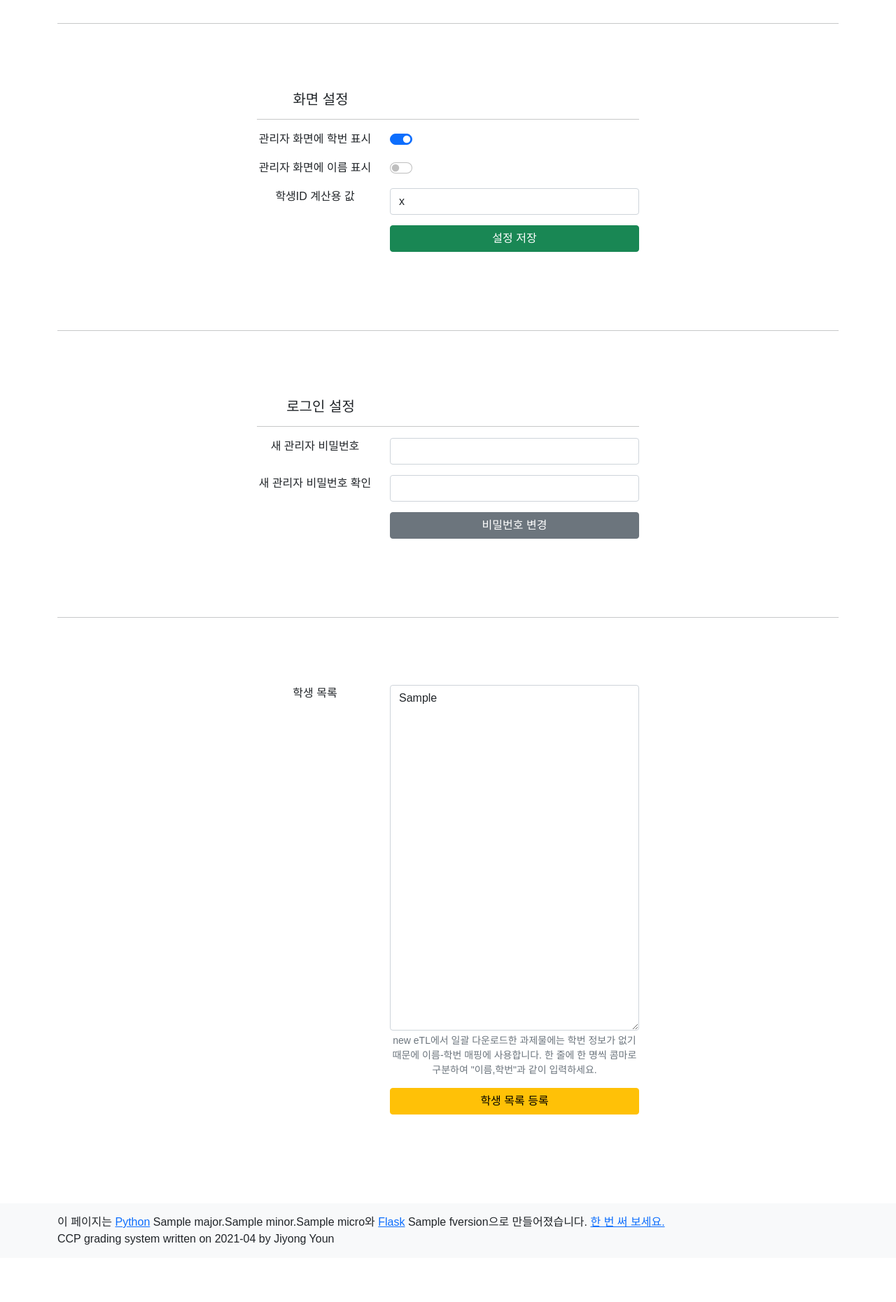
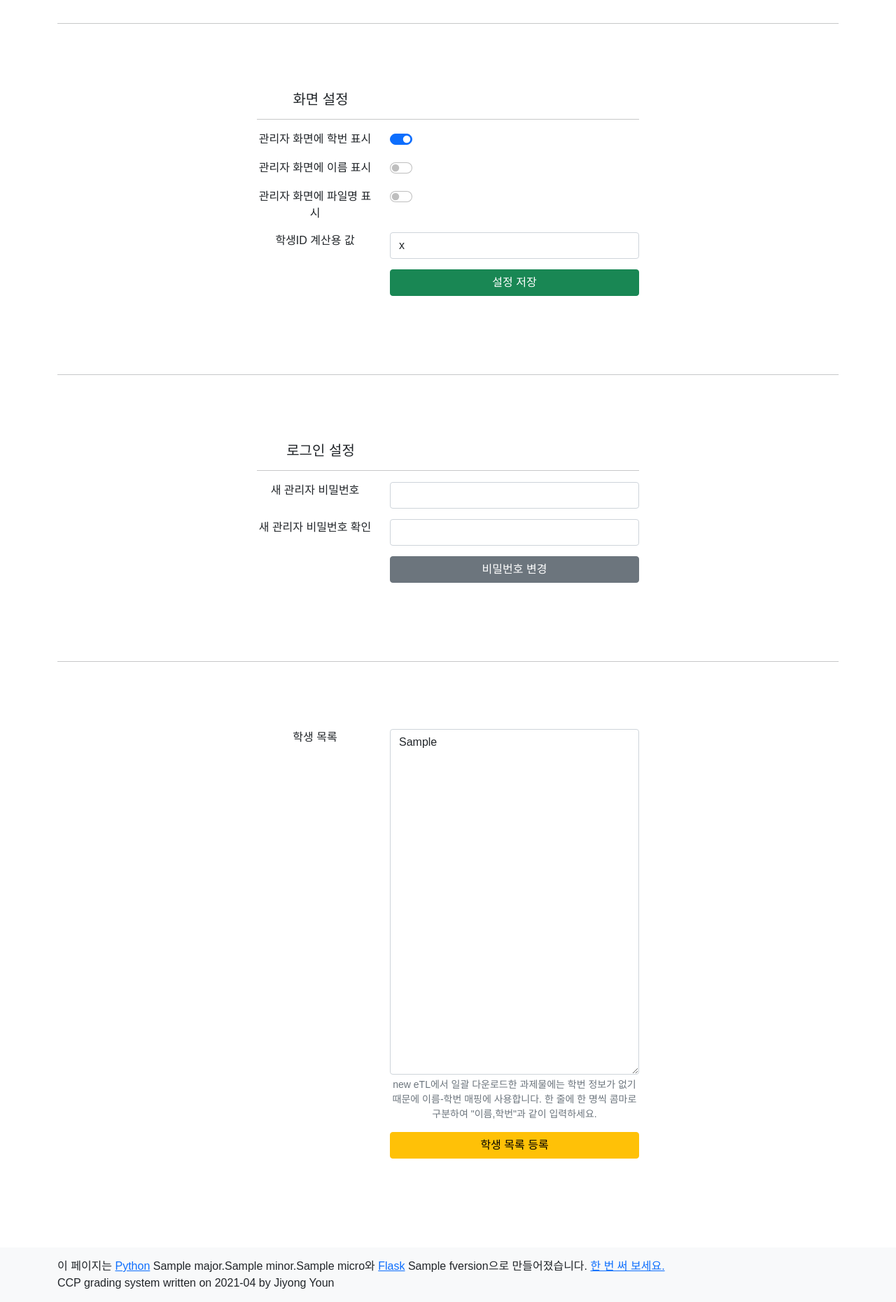
Before and after one commit to hletrd/CCP2021, a Flask app: template templates/settings.html in a window 1280 px wide. Shown: the part 829-2690 px from the top of the page at 70% size. Before the commit the page ends 2608 px from the top, so only its background shows below. Run offline with Flask 3, Linux system fonts and the light colour scheme; the template is opened without the code that fills it: most values are stand-ins (such as "Sample title", 1, 10 or a date in 2020); some libraries are stand-ins or nearby versions.

Commit message:
Optional filename publicity on the admin panel

```diff
--- a/grader.py
+++ b/grader.py
@@ -181,6 +181,7 @@ def settings():
 
 	admin_public_id = getconfig('admin_public_id', True)
 	admin_public_name = getconfig('admin_public_name', True)
+	admin_public_filename = getconfig('admin_public_filename', True)
 
 	script = getconfig('script', 'python3')
 	run_filename = getconfig('run_filename', 'main.py')
@@ -207,14 +208,22 @@ def settings():
 def settings_admin():
 	if not 'auth' in session:
 		abort(404)
+
 	if request.form.get('check-public-id') != None:
 		setconfig('admin_public_id', True)
 	else:
 		setconfig('admin_public_id', False)
+
 	if request.form.get('check-public-name') != None:
 		setconfig('admin_public_name', True)
 	else:
 		setconfig('admin_public_name', False)
+
+	if request.form.get('check-public-filename') != None:
+		setconfig('admin_public_filename', True)
+	else:
+		setconfig('admin_public_filename', False)
+
 	setconfig('hash_prime', int(request.form.get('hash_prime')))
 	return redirect('/settings')
 
@@ -293,11 +302,12 @@ def project(project_name):
 				sample = f.read()
 		admin_public_id = getconfig('admin_public_id')
 		admin_public_name = getconfig('admin_public_name')
+		admin_public_filename = getconfig('admin_public_filename')
+		hash_prime = int(getconfig('hash_prime', 997))
 
 		if not 'auth' in session:
 			pjhw = get_all_list_dict()
 			#numbers = list(map(lambda x: x[1][-3:], projects))
-			hash_prime = int(getconfig('hash_prime', 997))
 			numbers = list(map(lambda x: student_hash(x[1], hash_prime), projects))
 			if not 'data_public' in pjhw[project_name]:
 				pjhw[project_name]['data_public'] = False
@@ -308,7 +318,7 @@ def project(project_name):
 					i[2] = '***'
 				i[1] = student_hash(i[1], hash_prime)
 			return render_template('project_public.html', data={'data': prepare_data(), 'project_name': project_name, 'projects': projects, 'score_avg': score_avg, 'score_max': score_max, 'score_std': score_std, 'sample': sample, 'data_public': pjhw[project_name]['data_public']})
-		return render_template('project.html', data={'data': prepare_data(), 'project_name': project_name, 'projects': projects, 'score_avg': score_avg, 'score_max': score_max, 'score_std': score_std, 'sample': sample, 'admin_public_id': admin_public_id, 'admin_public_name': admin_public_name})
+		return render_template('project.html', data={'data': prepare_data(), 'project_name': project_name, 'projects': projects, 'score_avg': score_avg, 'score_max': score_max, 'score_std': score_std, 'sample': sample, 'admin_public_id': admin_public_id, 'admin_public_name': admin_public_name, 'admin_public_filename': admin_public_filename, 'hash_prime': hash_prime})
 	else:
 		abort(404)
 
@@ -510,8 +520,9 @@ def project_load(project_name):
 					#with open(os.path.join(file), 'w') as f:
 					#	f.write(code)
 					result = 1
+					filename = '_'.join(file.split('_')[3:])
 					data['log_zip'] = 'file loaded'
-					data['log_zip_detail'] = [file]
+					data['log_zip_detail'] = [filename]
 					log_zip_detail_decoded = []
 					for j in data['log_zip_detail']:
 						try:
@@ -678,6 +689,7 @@ def init_db():
 
 		setconfig('admin_public_id', True)
 		setconfig('admin_public_name', True)
+		setconfig('admin_public_filename', True)
 
 		setconfig('script', 'python3')
 		setconfig('run_filename', 'main.py')
@@ -809,6 +821,7 @@ def view_result(project_name, id):
 			result['student_id'] = student_hash(result['student_id'], hash_prime)
 		if getconfig('admin_public_name', True) == False:
 			result['student_name'] = '***'
+
 		return jsonify(result)
 
 @app.route('/project/run/<string:project_name>', methods=['POST'])
--- a/templates/settings.html
+++ b/templates/settings.html
@@ -89,6 +89,15 @@
 				</div>
 				<div class="spacer-15"></div>
 				<div class="row">
+					<div class="col-sm-4"><label class="form-check-label" for="check-public-filename">관리자 화면에 파일명 표시</label></div>
+					<div class="col-sm-8">
+						<div class="form-check form-switch">
+							<input class="form-check-input" type="checkbox" name="check-public-filename" id="check-public-filename"{%if data.admin_public_filename%} checked{%endif%}>
+						</div>
+					</div>
+				</div>
+				<div class="spacer-15"></div>
+				<div class="row">
 					<div class="col-sm-4"><label>학생ID 계산용 값</label></div>
 					<div class="col-sm-8"><input class="form-control" name="hash_prime" type="text" value="{{data.hash_prime}}"></div>
 				</div>
```
Also changed, not shown: templates/project.html (+8 -4 lines).
